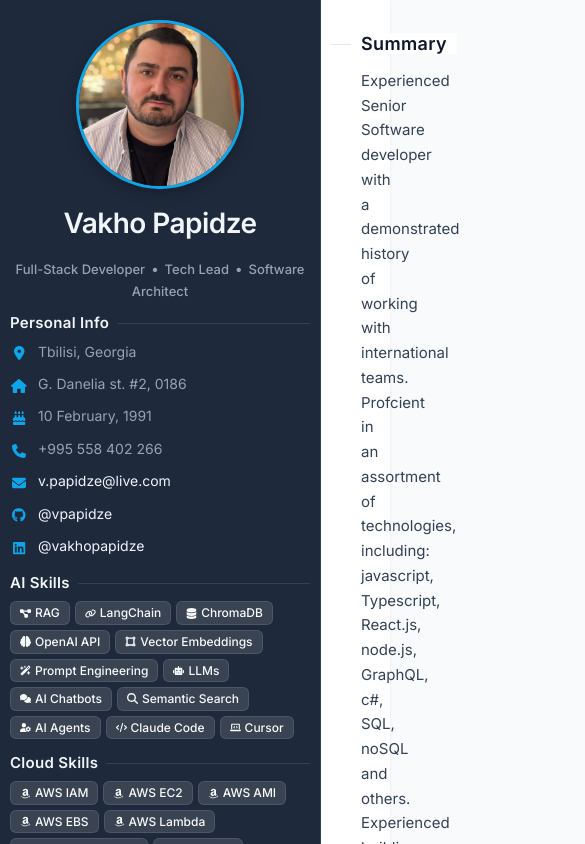
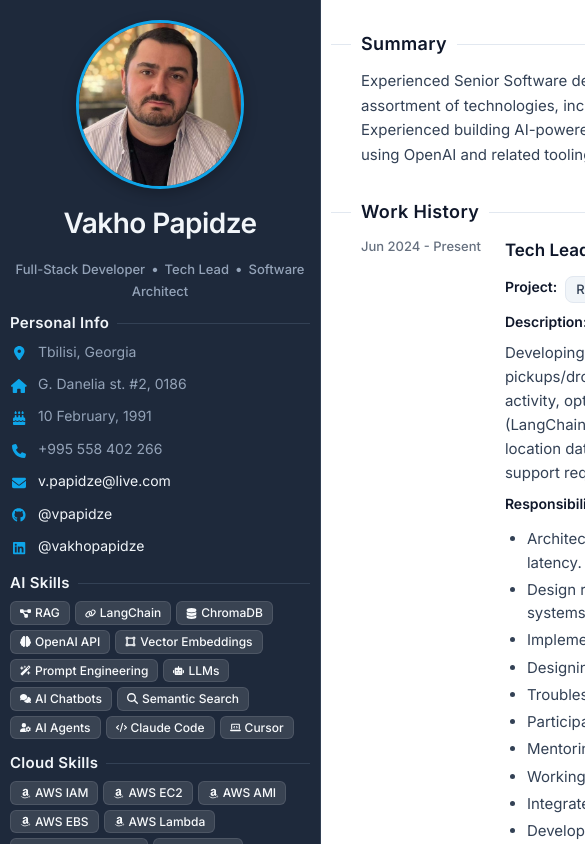
Before and after one commit to vpapidze/vpapidze.github.io, a React (Create React App) app: page / in a window 390 px wide. Shown: the top 844 px of the page, 585 px wide, since content can reach past the window. Built offline with nearby package versions, Linux system fonts and the light colour scheme.

Commit message:
Update Layout component to enforce minimum width of 1280px for improved responsiveness and layout consistency.

```diff
--- a/src/components/layout/Layout.tsx
+++ b/src/components/layout/Layout.tsx
@@ -10,6 +10,7 @@ interface Props {
 const Container = styled.article<Pick<Props, 'fullWidth'>>`
   display: flex;
   min-height: 100vh;
+  min-width: 1280px;
   background-color: ${props => props.theme.bodyBackground};
 
   ${props => !props.fullWidth && css`
```
